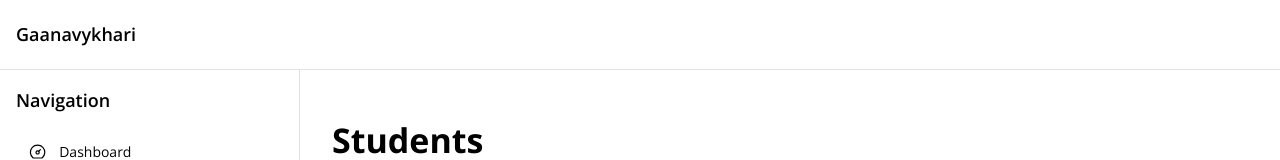
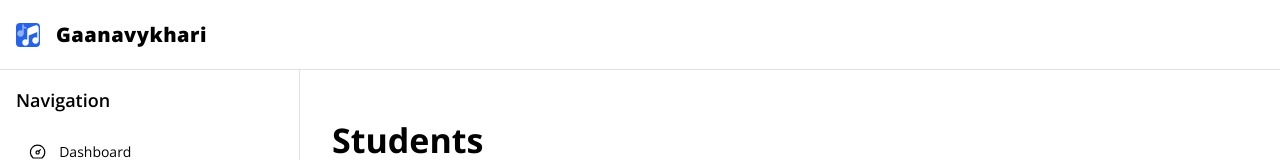
Before and after one commit to GaanaVykhari/gaanavykhari.next, a Next.js app: page /students in a window 1280 px wide. Shown: the top 160 px of the page. Built offline with nearby package versions, Linux system fonts and the light colour scheme; no server answers; the database is empty.

Commit message:
Enhance AddStudentForm and EditStudentForm by adding custom input styles for induction date. Update Navigation component to include an icon and improve text styling. Fix data structure in StudentsPage to correctly access nested properties for total and rows.

```diff
--- a/app/components/AddStudentForm.tsx
+++ b/app/components/AddStudentForm.tsx
@@ -179,6 +179,11 @@ export default function AddStudentForm({
             label="Induction Date"
             placeholder="Select induction date"
             required
+            styles={{
+              input: {
+                fontSize: 'var(--mantine-font-size-sm)',
+              },
+            }}
             {...form.getInputProps('inductionDate')}
           />
 
--- a/app/components/EditStudentForm.tsx
+++ b/app/components/EditStudentForm.tsx
@@ -83,7 +83,7 @@ export default function EditStudentForm({
         inductionDate: new Date(student.inductionDate),
       });
     }
-  }, [student, opened, form]);
+  }, [student, opened]);
 
   const frequencyOptions = [
     { value: 'daily', label: 'Daily' },
@@ -244,6 +244,11 @@ export default function EditStudentForm({
             label="Induction Date"
             placeholder="Select induction date"
             required
+            styles={{
+              input: {
+                fontSize: 'var(--mantine-font-size-sm)',
+              },
+            }}
             {...form.getInputProps('inductionDate')}
           />
 
--- a/app/components/Navigation.tsx
+++ b/app/components/Navigation.tsx
@@ -2,6 +2,7 @@
 
 import Link from 'next/link';
 import { usePathname } from 'next/navigation';
+import Image from 'next/image';
 import {
   AppShell,
   Burger,
@@ -77,7 +78,13 @@ export default function Navigation({
               hiddenFrom="sm"
               size="sm"
             />
-            <Text size="lg" fw={600}>
+            <Image
+              src="/favicon.svg"
+              alt="Gaanavykhari Icon"
+              width={24}
+              height={24}
+            />
+            <Text size="xl" fw={800} style={{ letterSpacing: '0.5px' }}>
               Gaanavykhari
             </Text>
           </Group>
--- a/app/students/page.tsx
+++ b/app/students/page.tsx
@@ -62,11 +62,11 @@ export default function StudentsPage() {
       }
 
       setStudents(prev => ({
-        total: data?.total ?? 0,
-        hasMore: data?.hasMore ?? false,
+        total: data?.data?.total ?? 0,
+        hasMore: data?.data?.hasMore ?? false,
         rows: reset
-          ? (data?.rows ?? [])
-          : [...prev.rows, ...(data?.rows ?? [])],
+          ? (data?.data?.rows ?? [])
+          : [...prev.rows, ...(data?.data?.rows ?? [])],
       }));
     } catch (error) {
       console.error('Error loading students:', error);
```
